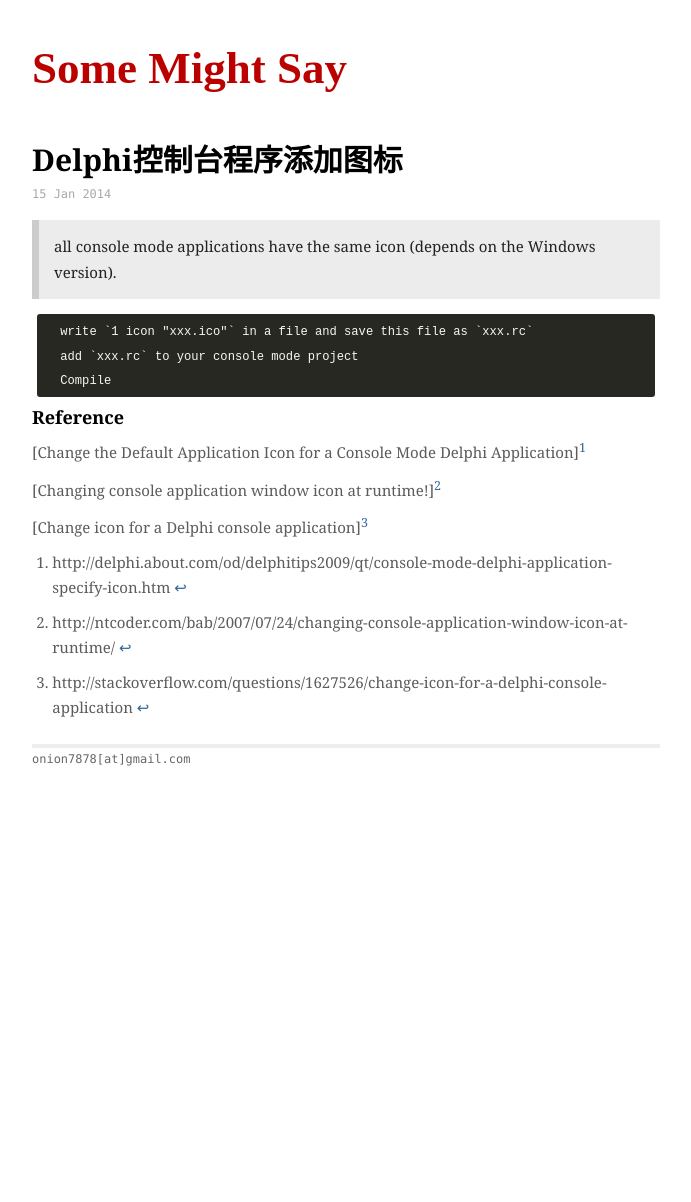
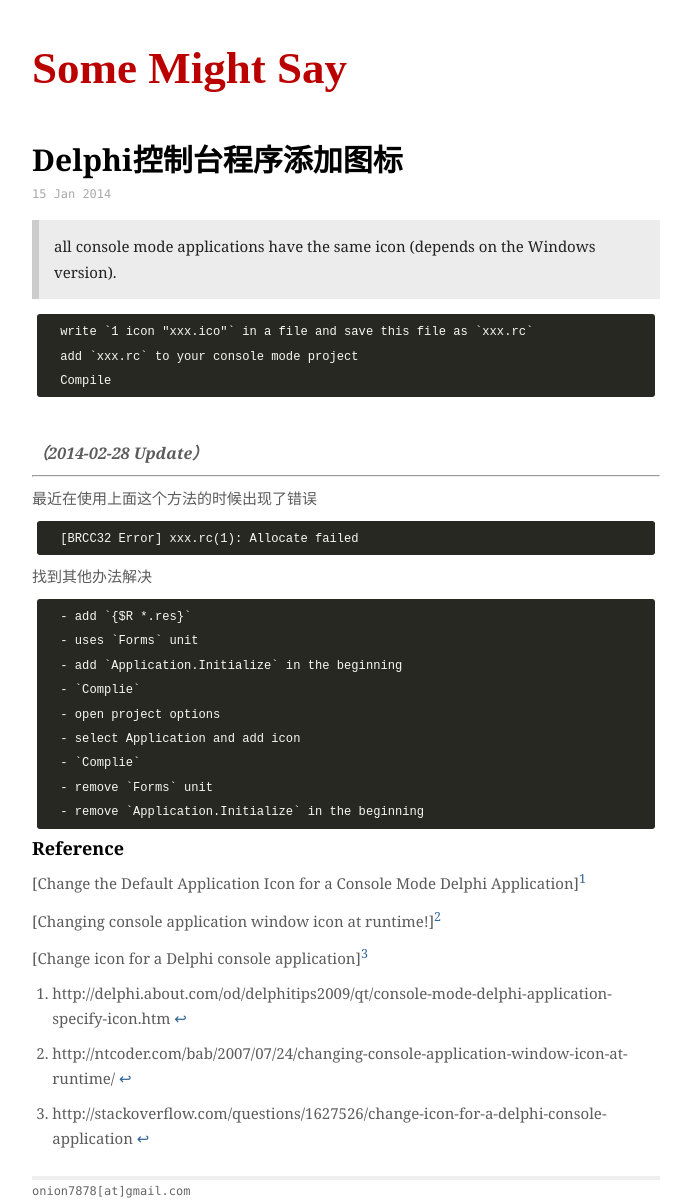
Before and after one commit to one3chens/somemightsay, a Jekyll site: the page built from _posts/Code/2014-01-15-add-icon-for-console-program.md, in a window 1280 px wide. Shown: the whole page, without its empty margins (294-985 px from the left). Built offline with Jekyll 4.4.1, drawn with Linux system fonts in a browser that asks for light colours; some web fonts are replaced; Markdown is read by kramdown in place of the engine named in the settings; before the commit the page ends 945 px from its top, so only the background shows below that.

Commit message:
add content for this post

````diff
--- a/_posts/Code/2014-01-15-add-icon-for-console-program.md
+++ b/_posts/Code/2014-01-15-add-icon-for-console-program.md
@@ -16,6 +16,32 @@ tags: [delphi, code]
  Compile
 ```
 
+<br/>
+
+***（2014-02-28 Update）***
+
+---
+
+最近在使用上面这个方法的时候出现了错误
+
+```
+ [BRCC32 Error] xxx.rc(1): Allocate failed
+```
+
+找到其他办法解决
+
+```
+ - add `{$R *.res}`
+ - uses `Forms` unit
+ - add `Application.Initialize` in the beginning
+ - `Complie`
+ - open project options
+ - select Application and add icon
+ - `Complie`
+ - remove `Forms` unit
+ - remove `Application.Initialize` in the beginning
+```
+
 #### Reference
 
 [Change the Default Application Icon for a Console Mode Delphi Application][^1]
@@ -25,6 +51,9 @@ tags: [delphi, code]
 [Change icon for a Delphi console application][^3]
 
 
+
+
+
 [^1]: http://delphi.about.com/od/delphitips2009/qt/console-mode-delphi-application-specify-icon.htm
 [^2]: http://ntcoder.com/bab/2007/07/24/changing-console-application-window-icon-at-runtime/
 [^3]: http://stackoverflow.com/questions/1627526/change-icon-for-a-delphi-console-application
````
